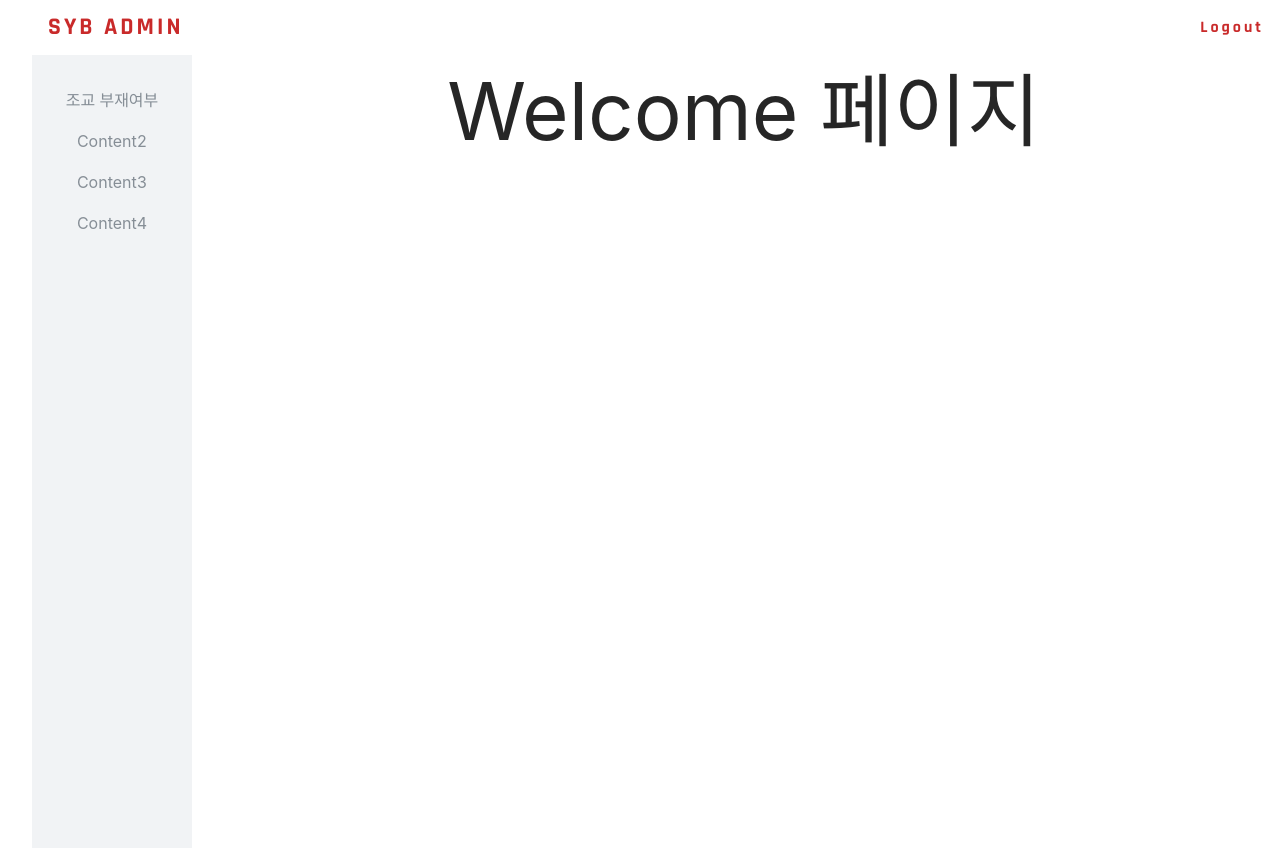
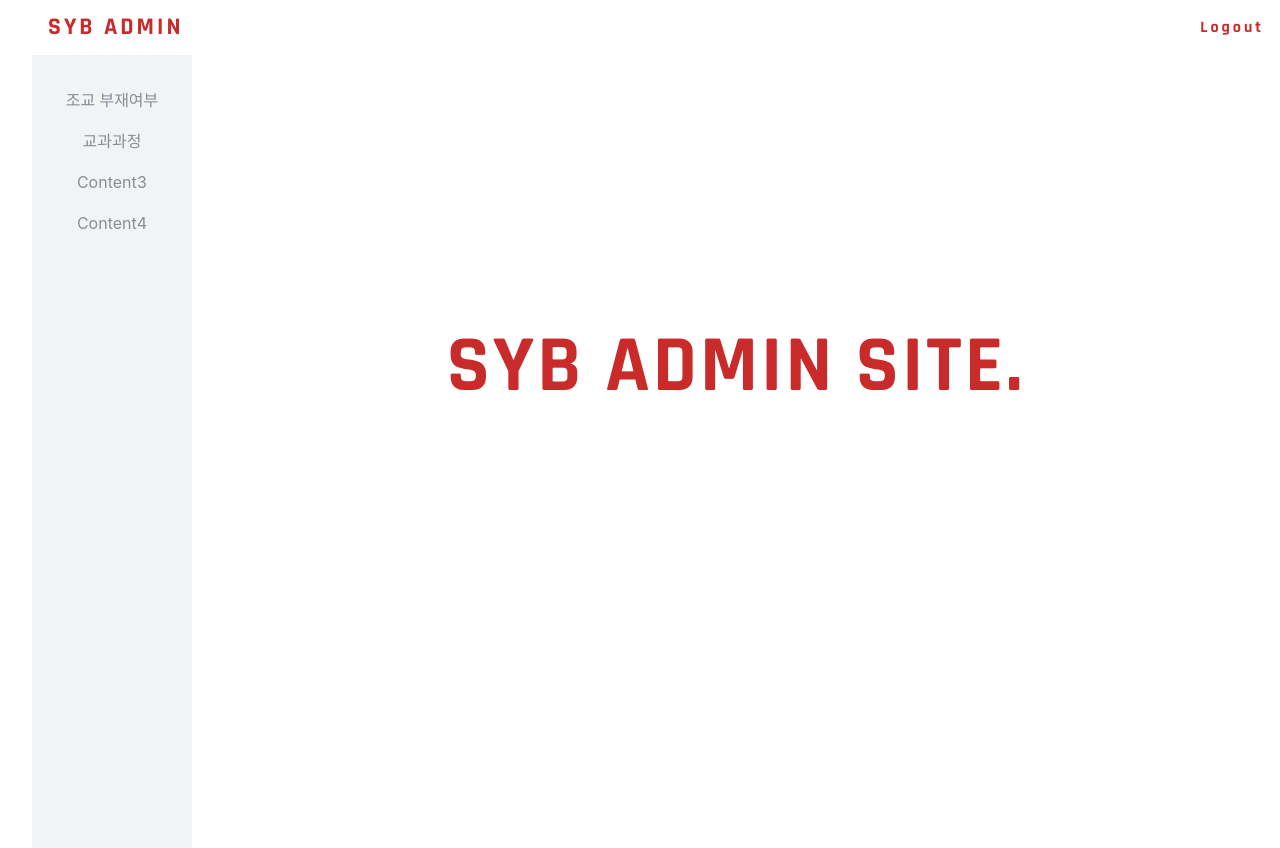
Before and after one commit to MLifeFam/SYB-web, a React (Create React App) app: page /main in a window 1280 px wide. Shown: the top 848 px of the page. Built offline with nearby package versions, Linux system fonts and the light colour scheme.

Commit message:
전체적인 UI 및 교과과정 페이지 추가
1. 전체적인 UI 개선 및 변경
2. 교과과정 페이지 수정기능 추가

```diff
--- a/src/components/Header.js
+++ b/src/components/Header.js
@@ -25,7 +25,7 @@ const Positioner = styled.div`
 `;
 
 const GradientBorder = styled.div`
-    height: 1rem;
+    height: 3rem;
     background: linear-gradient(to right, ${oc.gray[3]}, ${oc.gray[1]});
 `;
 
@@ -52,7 +52,11 @@ const Header = ({children}) =>{
             <Positioner>
                 <WhiteBackground>
                     <HeaderContents>
-                        <Logo>SYB ADMIN</Logo>
+                        <Link to="/main" style={{textDecoration: 'none'}}>
+                            <Logo>
+                                SYB ADMIN
+                            </Logo>
+                        </Link>
                         <Spacer/>
                         {children}
                         <Link to="/" style={{textDecoration: 'none'}}>
--- a/src/components/Menu.js
+++ b/src/components/Menu.js
@@ -39,7 +39,7 @@ class Menu extends Component{
                 <Link to="/content2" style={{textDecoration: 'none'}}>
                     <Spacing>
                         <MenuContent>
-                            Content2
+                            교과과정
                         </MenuContent>
                     </Spacing>
                 </Link>
--- a/src/pages/Content1.js
+++ b/src/pages/Content1.js
@@ -94,8 +94,8 @@ const Content1 = () => {
             <Option value="2">기타내용 입력</Option>
           </Select>
         </Form.Item>
-        <Form.Item label="기타내용" name="comment" style={{resize:"none"}}>
-          <TextArea disabled={isDisable} />
+        <Form.Item label="기타내용" name="comment">
+          <TextArea disabled={isDisable} style={{resize:"none"}}/>
         </Form.Item>
         <Form.Item colon={false} wrapperCol={{ span: 11, offset: 11 }}>
           <Button type="primary" htmlType="submit">
--- a/src/pages/Content2.js
+++ b/src/pages/Content2.js
@@ -1,26 +1,88 @@
 import React from "react";
+import axios from "axios";
 import { Form, Select, Input, Button } from "antd";
-import axios from "axios";
 import { ToastContainer, toast } from "react-toastify";
 import "react-toastify/dist/ReactToastify.css";
 
+const Option = Select.Option;
+const { TextArea } = Input;
+
 const Content2 = () => {
+    const [form] = Form.useForm();
+    const [department, setDepartment] = React.useState("");
     const [data, setData] = React.useState([]);
+    const [isDisable, setDisable] = React.useState(true);
     const getData = React.useCallback(async () => {
-      const response = await axios.get("http://mfam.site:3001/curriculum");
+      const response = await axios.get(`http://mfam.site:3001/curriculum/${department}`);
       console.log(response);
       setData(response.data);
+
+      form.setFieldsValue({
+        department: response.data[0].department,
+        link: response.data[0].link,
+      });
+    }, [department]);
+
+    const onChangeSelectFunc = React.useCallback((e) => {
+      console.log(form.getFieldValue("department"));
+      setDepartment(form.getFieldValue("department"));
     }, []);
+
+    const onValuesChange = (changedValue, allValue) => {
+      console.log(changedValue);
+    };
+
+    const onFinish = async (formData) => {
+      const response = await axios
+      .put(`http://mfam.site:3001/curriculum/${formData.department}`, formData)
+      .catch((error) => {
+        toast.error("에러가 났어요!");
+      });
+    toast.success("수정에 성공하였습니다!");
+    console.log(response);
+    };
+
     React.useEffect(() => {
       getData();
       // eslint-disable-next-line
-    }, []);
+    }, [department, getData]);
+
     return (
       <div style={{ margin: "3% 10%", display:"flex",alignItems:"center", flexDirection:"column"}}>
         <div style={{ textAlign: "center", fontSize: "30px" }}>
-          교과 과정 링크 수정 페이지
+          <p>교과 과정 링크 수정 페이지</p>
         </div>
-
+        <Form form={form} onFinish={onFinish} onFieldsChange={onValuesChange} style={{width:"30rem"}}>
+        <Form.Item label="학과" name="department" required>
+          <Select onChange={onChangeSelectFunc}>
+            <Option value="소프트웨어학과">소프트웨어학과</Option>
+            <Option value="컴퓨터공학과">컴퓨터공학과</Option>
+            <Option value="데이터사이언스학과">데이터사이언스학과</Option>
+            <Option value="정보보호학과">정보보호학과</Option>
+            <Option value="지능기전공학부">지능기전공학부</Option>
+            <Option value="창의소프트학부">창의소프트학부</Option>
+          </Select>
+        </Form.Item>
+        <Form.Item label="링크" name="link" required>
+          <Input />
+        </Form.Item>
+        <Form.Item colon={false} wrapperCol={{ span: 11, offset: 11 }}>
+          <Button type="primary" htmlType="submit">
+            수정하기
+          </Button>
+        </Form.Item>
+        <ToastContainer
+          position="bottom-center"
+          autoClose={3000}
+          hideProgressBar={false}
+          newestOnTop={false}
+          closeOnClick
+          rtl={false}
+          pauseOnFocusLoss
+          draggable
+          pauseOnHover
+        />
+      </Form>
       </div>
     );
   };
--- a/src/pages/Signup.js
+++ b/src/pages/Signup.js
@@ -144,6 +144,7 @@ const Signup = () => {
         <p>Sign up</p>
       </Title>
       <Form.Item
+        style={{width:"20rem"}}
         name="email"
         label="이메일"
         rules={[
@@ -161,6 +162,7 @@ const Signup = () => {
       </Form.Item>
 
       <Form.Item
+        style={{width:"20rem"}}
         name="password"
         label="비밀번호"
         rules={[
@@ -175,6 +177,7 @@ const Signup = () => {
       </Form.Item>
 
       <Form.Item
+        style={{width:"20rem"}}
         name="confirm"
         label="비밀번호 확인"
         dependencies={['password']}
@@ -198,6 +201,7 @@ const Signup = () => {
       </Form.Item>
 
       <Form.Item
+        style={{width:"20rem"}}
         name="name"
         label="이름"
         rules={[
--- a/src/pages/Welcome.js
+++ b/src/pages/Welcome.js
@@ -1,12 +1,35 @@
 import React , { Component } from 'react';
-import Login from './Login.js';
+import styled from 'styled-components';
+import oc from 'open-color';
+
+const Font = styled.div`
+    font-size : 5rem;
+    letter-spacing:3px;
+    color: ${oc.red[9]};
+    font-family:'Rajdhani';
+`;
+
+const CenterPos = styled.div`
+    display:flex;
+    flex-direction:column;
+    position:absolute;
+    min-width:800px;
+    min-height:500px;
+    width:80%;
+    height:80%;
+    justify-content:center;
+    align-items:center;
+    overflow:hidden;
+`;
 
 class Welcome extends Component{
     render(){
         return(
-            <center>
-                <p style={{fontSize:"5rem"}}>Welcome 페이지</p>
-            </center>
+            <CenterPos>
+                <Font>
+                    SYB ADMIN SITE.
+                </Font>
+            </CenterPos>
         );
     }
   }
```
